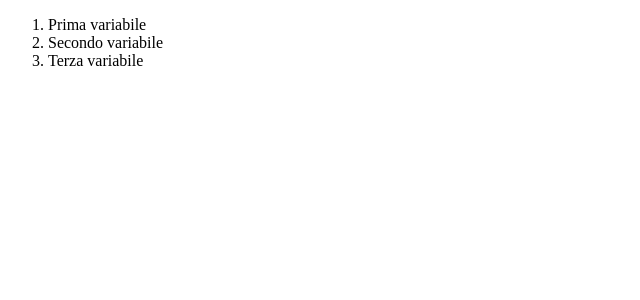
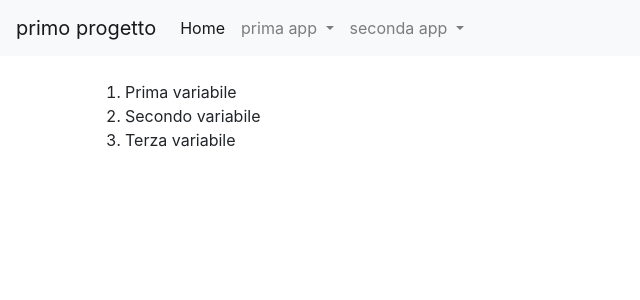
Before and after one commit to matteomema0/primo_progetto, a Django app: page /prima_app/variabili in a window 1280 px wide. Shown: the top 300 px of the page, without its empty margins (0-640 px from the left). Run offline with Django 5.2, Linux system fonts and the light colour scheme.

Commit message:
Template e Bootstrap”

```diff
--- a/prima_app/templates/variabili.html
+++ b/prima_app/templates/variabili.html
@@ -1,16 +1,12 @@
-<!DOCTYPE html>
-<html lang="en">
-<head>
-    <meta charset="UTF-8">
-    <meta http-equiv="X-UA-Compatibile" content="Ie-edge">
-    <meta name="viewport" content="width=device-width, initial-scale=1.0">
-    <title>Variabili</title>
-</head>
-<body>
-    <ol>
+{% extends "base.html"%}
+
+{%block title%} {{block.super}} primo_progetto | Variabili {%endblock title%}
+{%block content%}
+
+<ol>
     <li>{{var1}}</li>
     <li>{{var2}}</li>
     <li>{{var3}}</li>
-    </ol>
-</body>
-</html>
+</ol>
+
+{%endblock content%}
--- a/seconda_app/templates/es_if.html
+++ b/seconda_app/templates/es_if.html
@@ -1,4 +1,7 @@
-<body>
+{% extends "base.html"%}
+
+{%block title%} {{block.super}} primo_progetto | es_if {%endblock title%}
+{%block content%}
 <b>var1 = {{ var1 }}</b> <br/>
 <b>var2 = {{ var2 }}</b> <br/>
 <b>var3 = {{ var3 }}</b> <br/>
@@ -26,3 +29,4 @@
 {% if not var1 > var2 %}
  <p><i>var1 non è maggiore di var2 </i></p>
 {% endif %}
+{%endblock content%}
--- /dev/null
+++ b/templates/base.html
@@ -0,0 +1,78 @@
+{% load static %}
+<!doctype html>
+<html lang="it">
+  <head>
+    <!-- Required meta tags -->
+    <meta charset="utf-8">
+    <meta name="viewport" content="width=device-width, initial-scale=1, shrink-to-fit=no">
+
+    <!-- Bootstrap CSS -->
+    <link rel="stylesheet" href="https://cdn.jsdelivr.net/npm/bootstrap@4.5.3/dist/css/bootstrap.min.css" integrity="sha384-TX8t27EcRE3e/ihU7zmQxVncDAy5uIKz4rEkgIXeMed4M0jlfIDPvg6uqKI2xXr2" crossorigin="anonymous">
+
+  <title>{% block title %} Primo progetto {% endblock title %}</title>
+  </head>
+  <body>
+    <nav class="navbar navbar-expand-lg navbar-light bg-light">
+      <a class="navbar-brand" href="#">primo progetto</a>
+      <button class="navbar-toggler" type="button" data-toggle="collapse" data-target="#navbarSupportedContent" aria-controls="navbarSupportedContent" aria-expanded="false" aria-label="Toggle navigation">
+        <span class="navbar-toggler-icon"></span>
+      </button>
+
+      <div class="collapse navbar-collapse" id="navbarSupportedContent">
+        <ul class="navbar-nav mr-auto">
+          <li class="nav-item active">
+            <a class="nav-link" href="#">Home <span class="sr-only">(current)</span></a>
+          </li>
+
+          <li class="nav-item dropdown">
+            <a class="nav-link dropdown-toggle" href="#" id="navbarDropdown" role="button" data-toggle="dropdown" aria-haspopup="true" aria-expanded="false">
+              prima app
+            </a>
+            <div class="dropdown-menu" aria-labelledby="navbarDropdown">
+              <a class="dropdown-item" href="{% url 'prima_app:welcome' %}">welcome</a>
+              <a class="dropdown-item" href="{% url 'prima_app:lista' %}">lista</a>
+              <a class="dropdown-item" href="{% url 'prima_app:homepage' %}">homepage</a>
+              <a class="dropdown-item" href="{% url 'prima_app:chi_siamo' %}">chi siamo</a>
+              <a class="dropdown-item" href="{% url 'prima_app:index' %}">index</a>
+            </div>
+          </li>
+
+          <li class="nav-item dropdown">
+            <a class="nav-link dropdown-toggle" href="#" id="navbarDropdown" role="button" data-toggle="dropdown" aria-haspopup="true" aria-expanded="false">
+              seconda app
+            </a>
+            <div class="dropdown-menu" aria-labelledby="navbarDropdown">
+              <a class="dropdown-item" href="{% url 'seconda_app:es_for' %}">es_for</a>
+              <a class="dropdown-item" href="{% url 'seconda_app:es_if' %}">es_if</a>
+              <a class="dropdown-item" href="{% url 'seconda_app:if_else_elif' %}">if_else_elif</a>
+              <a class="dropdown-item" href="{% url 'seconda_app:index2' %}">index</a>
+
+
+            </div>
+          </li>
+        </ul>
+
+      </div>
+    </nav>
+    <div class="container my-4">
+      <!--servirà per inserire i contenuti della pagina-->
+      {%block content%}
+      {%endblock%}
+      <!--serrvirà per inserire il codice javascript-->
+      {%block script%}
+      {%endblock script%}
+    </div>
+
+    <!-- Optional JavaScript; choose one of the two! -->
+
+    <!-- Option 1: jQuery and Bootstrap Bundle (includes Popper) -->
+    <script src="https://code.jquery.com/jquery-3.5.1.slim.min.js" integrity="sha384-DfXdz2htPH0lsSSs5nCTpuj/zy4C+OGpamoFVy38MVBnE+IbbVYUew+OrCXaRkfj" crossorigin="anonymous"></script>
+    <script src="https://cdn.jsdelivr.net/npm/bootstrap@4.5.3/dist/js/bootstrap.bundle.min.js" integrity="sha384-ho+j7jyWK8fNQe+A12Hb8AhRq26LrZ/JpcUGGOn+Y7RsweNrtN/tE3MoK7ZeZDyx" crossorigin="anonymous"></script>
+
+    <!-- Option 2: jQuery, Popper.js, and Bootstrap JS
+    <script src="https://code.jquery.com/jquery-3.5.1.slim.min.js" integrity="sha384-DfXdz2htPH0lsSSs5nCTpuj/zy4C+OGpamoFVy38MVBnE+IbbVYUew+OrCXaRkfj" crossorigin="anonymous"></script>
+    <script src="https://cdn.jsdelivr.net/npm/popper.js@1.16.1/dist/umd/popper.min.js" integrity="sha384-9/reFTGAW83EW2RDu2S0VKaIzap3H66lZH81PoYlFhbGU+6BZp6G7niu735Sk7lN" crossorigin="anonymous"></script>
+    <script src="https://cdn.jsdelivr.net/npm/bootstrap@4.5.3/dist/js/bootstrap.min.js" integrity="sha384-w1Q4orYjBQndcko6MimVbzY0tgp4pWB4lZ7lr30WKz0vr/aWKhXdBNmNb5D92v7s" crossorigin="anonymous"></script>
+    -->
+  </body>
+</html>
```
Also changed, not shown: prima_app/templates/chi_siamo.html (+7 -10 lines), prima_app/templates/homepage.html (+7 -10 lines), prima_app/templates/index.html (+7 -9 lines), prima_app/templates/lista.html (+7 -10 lines), prima_app/templates/welcome.html (+7 -10 lines), seconda_app/templates/es_for.html (+5 -4 lines), seconda_app/templates/if_else_elif.html (+5 -10 lines), seconda_app/templates/index2.html (+5 -9 lines), templates/index_root.html (+7 -10 lines).
